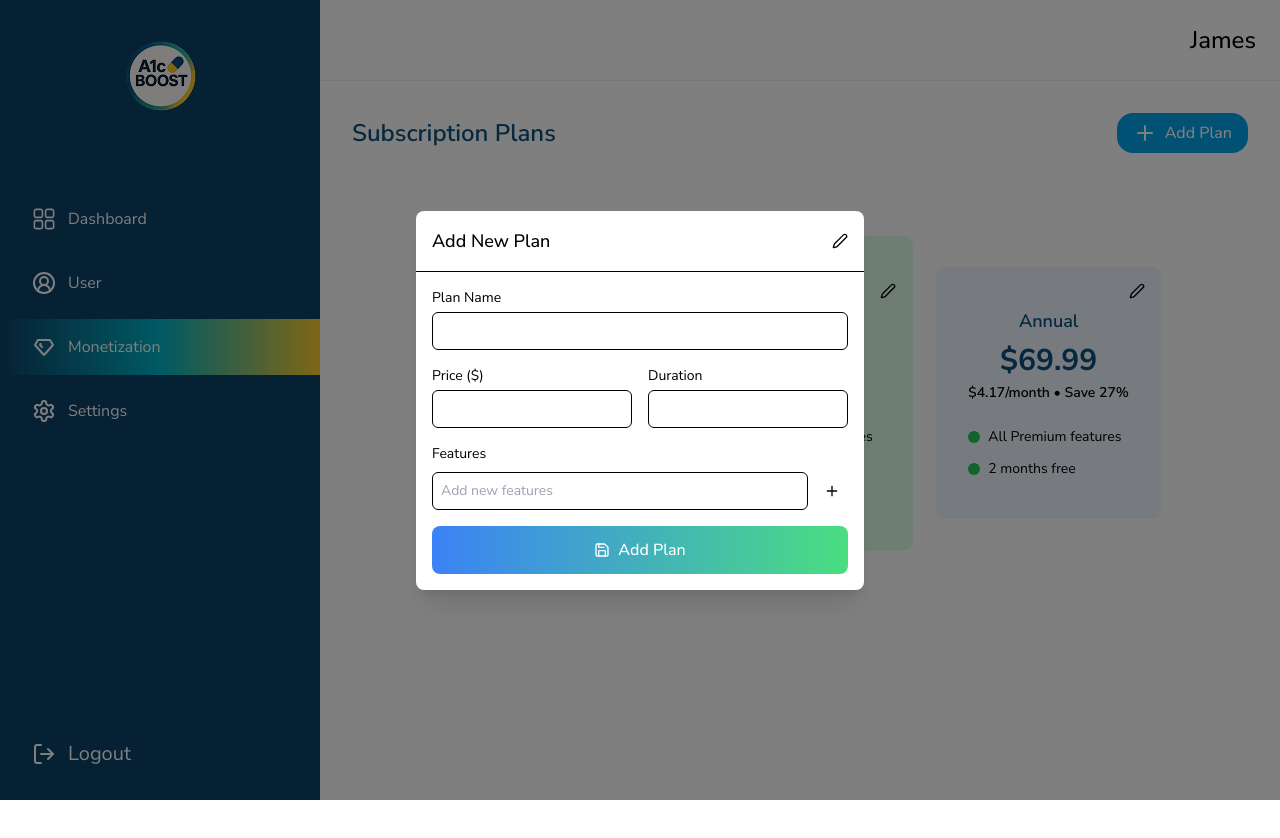
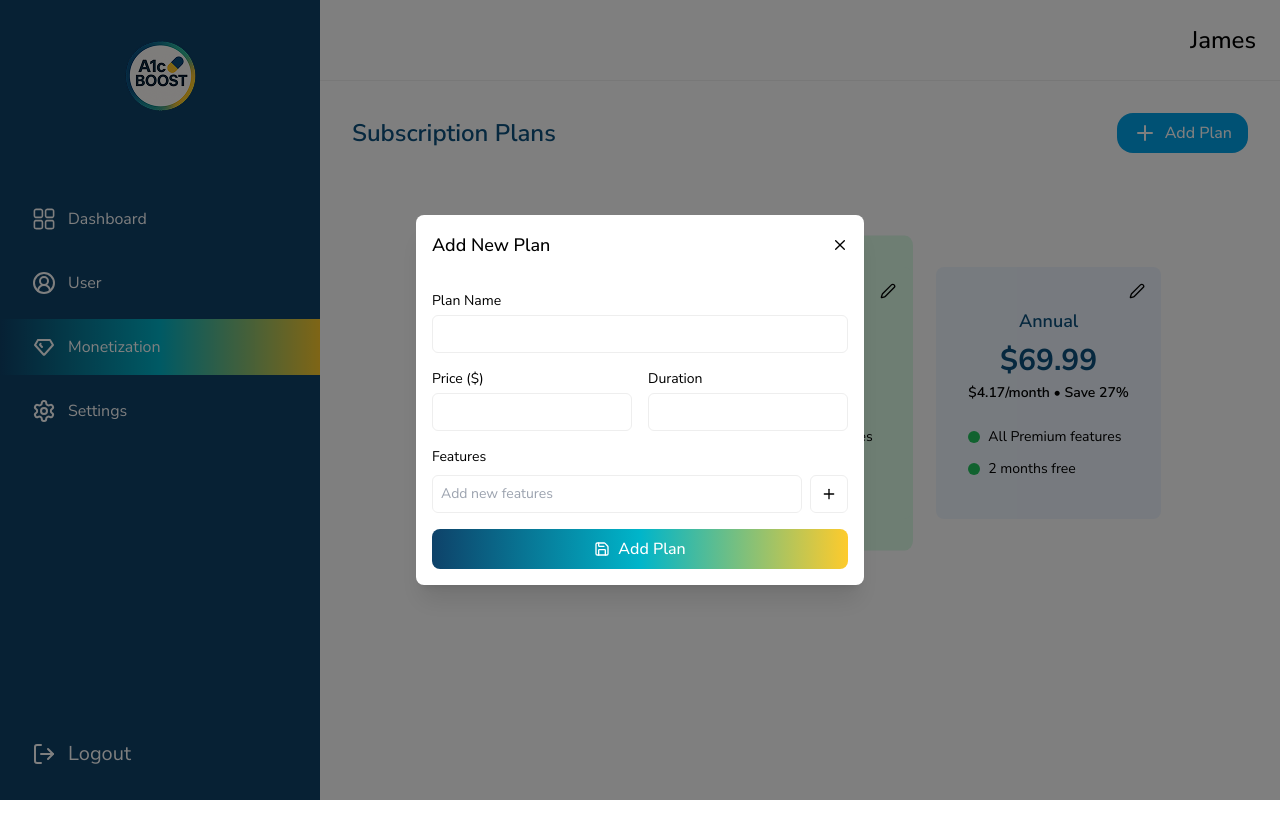
Before and after one commit to Sanjida-Khanam778/qbert-admin-dashboard, a React (Vite) app: page /subscription in a window 1280 px wide. Both pictures are taken after a click on the button "Add Plan". Shown: the top 838 px of the page. Built offline with nearby package versions, Linux system fonts and the light colour scheme.

Commit message:
add plan or edit plan form created

```diff
--- a/src/components/Subscription/ProPlanPopup.jsx
+++ b/src/components/Subscription/ProPlanPopup.jsx
@@ -1,5 +1,7 @@
 import { useEffect, useState } from "react";
 import { Edit2, Trash2, Plus, Save } from "lucide-react";
+import Button from "../Shared/Button";
+import { CgClose } from "react-icons/cg";
 
 export const ProPlanPopup = ({ isOpen, onClose, onSave, editData = null }) => {
   const [planName, setPlanName] = useState("");
@@ -8,7 +10,7 @@ export const ProPlanPopup = ({ isOpen, onClose, onSave, editData = null }) => {
   const [features, setFeatures] = useState([]);
   const [newFeature, setNewFeature] = useState("");
 
-useEffect(() => {
+  useEffect(() => {
     if (isOpen) {
       if (editData) {
         // Edit mode - populate with existing data
@@ -45,21 +47,23 @@ useEffect(() => {
       planName,
       price,
       duration,
-      features
+      features,
     });
     onClose();
   };
-
+const handleClose = ()=>{
+    onClose();
+}
   return (
     <div className="fixed inset-0 bg-black bg-opacity-50 flex items-center justify-center p-4 z-50">
       <div className="bg-white rounded-lg shadow-xl max-w-md w-full mx-auto max-h-[90vh] overflow-y-auto">
         {/* Header */}
-        <div className="flex items-center justify-between p-4 border-b border-gray-200">
+        <div className="flex items-center justify-between p-4">
           <h2 className="text-lg font-medium text-gray-900">
-            {editData ? 'Edit Plan' : 'Add New Plan'}
+            {editData ? "Edit Plan" : "Add New Plan"}
           </h2>
-          <button className="text-gray-400 hover:text-gray-600">
-            <Edit2 className="w-4 h-4" />
+          <button onClick={handleClose} className="text-gray-400 hover:text-gray-600">
+            <CgClose className="w-4 h-4" />
           </button>
         </div>
 
@@ -67,33 +71,39 @@ useEffect(() => {
         <div className="p-4 space-y-4">
           {/* Plan Name */}
           <div>
-            <label className="block text-sm text-gray-600 mb-1">Plan Name</label>
+            <label className="block text-sm text-gray-600 mb-1">
+              Plan Name
+            </label>
             <input
               type="text"
               value={planName}
               onChange={(e) => setPlanName(e.target.value)}
-              className="w-full p-2 border border-gray-300 rounded-md text-sm focus:outline-none focus:ring-2 focus:ring-blue-500"
+              className="w-full p-2 border border-gray rounded-md text-sm focus:outline-none focus:ring-2 focus:ring-blue-500"
             />
           </div>
 
           {/* Price and Duration Row */}
           <div className="grid grid-cols-2 gap-4">
             <div>
-              <label className="block text-sm text-gray-600 mb-1">Price ($)</label>
+              <label className="block text-sm text-gray-600 mb-1">
+                Price ($)
+              </label>
               <input
                 type="text"
                 value={price}
                 onChange={(e) => setPrice(e.target.value)}
-                className="w-full p-2 border border-gray-300 rounded-md text-sm focus:outline-none focus:ring-2 focus:ring-blue-500"
+                className="w-full p-2 border border-gray rounded-md text-sm focus:outline-none focus:ring-2 focus:ring-blue-500"
               />
             </div>
             <div>
-              <label className="block text-sm text-gray-600 mb-1">Duration</label>
+              <label className="block text-sm text-gray-600 mb-1">
+                Duration
+              </label>
               <input
                 type="text"
                 value={duration}
                 onChange={(e) => setDuration(e.target.value)}
-                className="w-full p-2 border border-gray-300 rounded-md text-sm focus:outline-none focus:ring-2 focus:ring-blue-500"
+                className="w-full p-2 border border-gray rounded-md text-sm focus:outline-none focus:ring-2 focus:ring-blue-500"
               />
             </div>
           </div>
@@ -103,7 +113,10 @@ useEffect(() => {
             <label className="block text-sm text-gray-600 mb-2">Features</label>
             <div className="space-y-2">
               {features.map((feature, index) => (
-                <div key={index} className="flex items-center justify-between p-2 border border-gray-300 rounded-md">
+                <div
+                  key={index}
+                  className="flex items-center justify-between p-2 border border-gray rounded-md"
+                >
                   <span className="text-sm text-gray-700">{feature}</span>
                   <button
                     onClick={() => removeFeature(index)}
@@ -121,12 +134,12 @@ useEffect(() => {
                   value={newFeature}
                   onChange={(e) => setNewFeature(e.target.value)}
                   placeholder="Add new features"
-                  className="flex-1 p-2 border border-gray-300 rounded-md text-sm focus:outline-none focus:ring-2 focus:ring-blue-500 text-gray-400"
-                  onKeyPress={(e) => e.key === 'Enter' && addFeature()}
+                  className="flex-1 p-2 border border-gray rounded-md text-sm focus:outline-none focus:ring-2 focus:ring-blue-500 text-gray-400"
+                  onKeyPress={(e) => e.key === "Enter" && addFeature()}
                 />
                 <button
                   onClick={addFeature}
-                  className="p-2 text-gray-400 hover:text-blue-500"
+                  className="p-2.5 border border-gray rounded-md text-gray-400 hover:text-blue-500"
                 >
                   <Plus className="w-4 h-4" />
                 </button>
@@ -135,13 +148,14 @@ useEffect(() => {
           </div>
 
           {/* Save Button */}
-          <button
-            onClick={handleSave}
-            className="w-full bg-gradient-to-r from-blue-500 to-green-400 text-white py-3 rounded-lg font-medium hover:from-blue-600 hover:to-green-500 transition-all flex items-center justify-center gap-2"
-          >
-            <Save className="w-4 h-4" />
-            {editData ? 'Save Changes' : 'Add Plan'}
-          </button>
+          <div className="w-full" onClick={handleSave}>
+            <Button className="w-full">
+              <div className="flex items-center gap-2 justify-center">
+                <Save className="w-4 h-4" />
+                {editData ? "Save Changes" : "Add Plan"}
+              </div>
+            </Button>
+          </div>
         </div>
       </div>
     </div>
```
